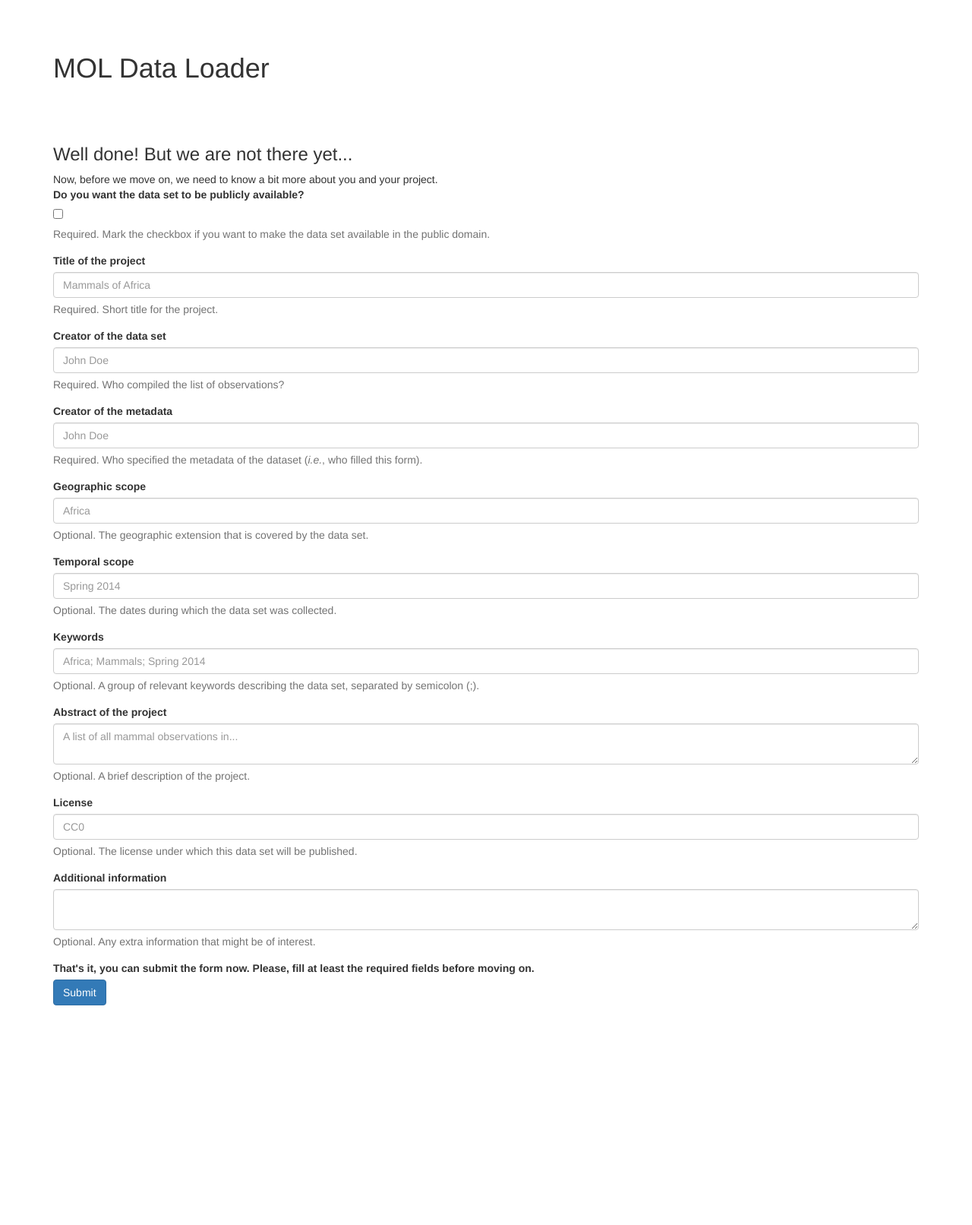
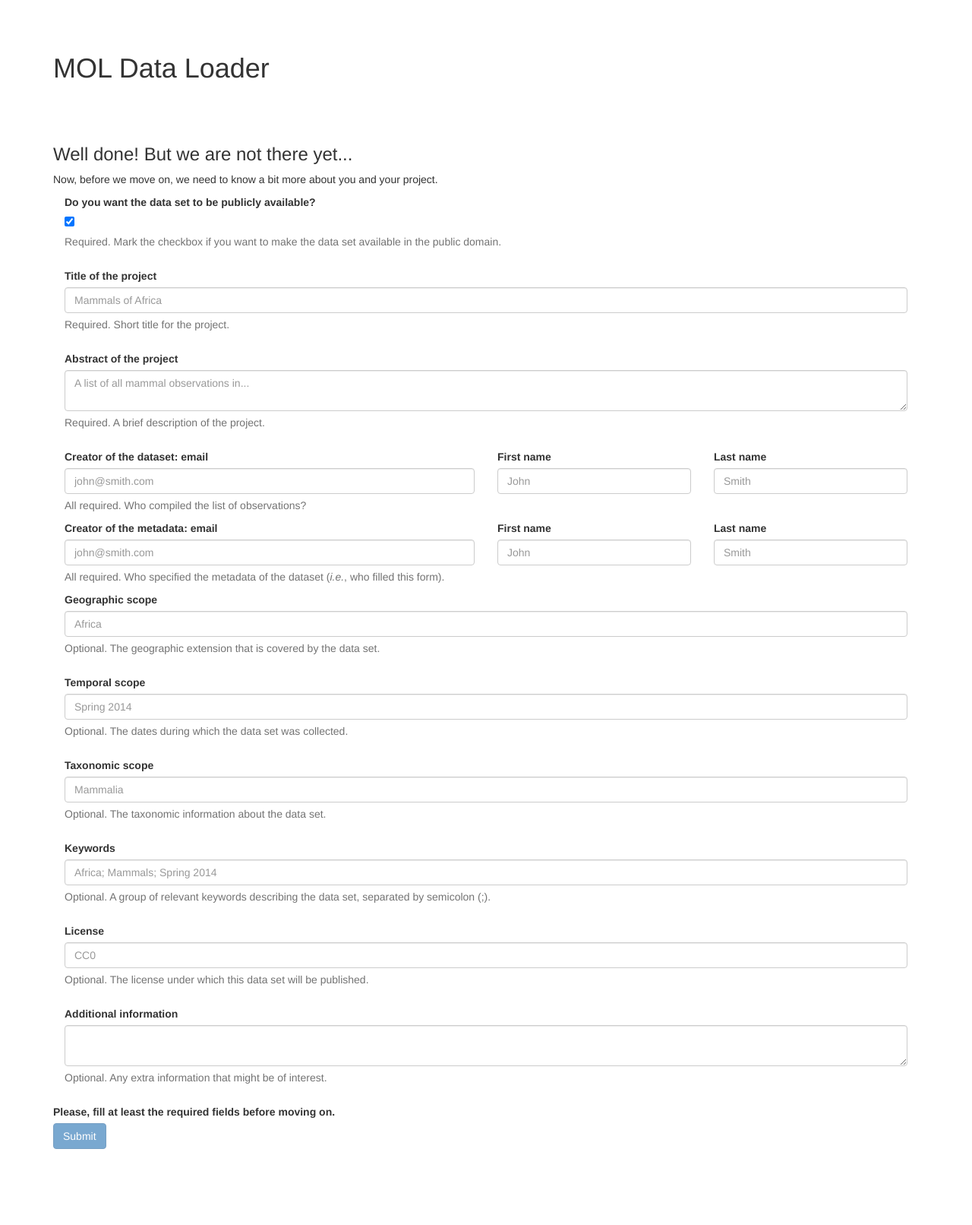
Before and after one commit to jotegui/mol-point-uploader, a Flask app: page /metadata in a window 1280 px wide. Shown: the whole page at 76% size. Before the commit the page ends 1323 px from the top, so only its background shows below. Run offline with Flask 2, Linux system fonts and the light colour scheme; the visitor is signed in with stand-in values (Sample User, id 1); some libraries are stand-ins or nearby versions.

Commit message:
Creation of eml.xml added

```diff
--- a/observation_loader/static/app.js
+++ b/observation_loader/static/app.js
@@ -36,4 +36,9 @@
     }
   });
 
+  // Metadata form controller
+  app.controller('FormController', function() {
+
+  });
+
 }) ();
--- a/observation_loader/static/style.css
+++ b/observation_loader/static/style.css
@@ -1,7 +1,7 @@
 .ng-invalid.ng-dirty {
-  border-color: "FA787E"
+  border-color: red
 }
 
 .ng-valid.ng-dirty {
-  border-color: "78FA89"
+  border-color: green
 }
--- a/observation_loader/templates/metadata.html
+++ b/observation_loader/templates/metadata.html
@@ -5,11 +5,13 @@
             <h3>Well done! But we are not there yet...</h3>
 
             <div>
-            Now, before we move on, we need to know a bit more about you and your project.
+                <p>
+                    Now, before we move on, we need to know a bit more about you and your project.
+                </p>
             </div>
 
             <!-- Publicly available -->
-            <div class="form-group">
+            <div class="form-group col-md-12">
                 <label for="public" class="control-label">Do you want the data set to be publicly available?</label>
                 <div>
                     <input type="checkbox" id="public" name="public" ng-model="formCtrl.formData.public" ng-checked="1">
@@ -18,7 +20,7 @@
             </div>
 
             <!-- Title -->
-            <div class="form-group">
+            <div class="form-group col-md-12">
                 <label for="title" class="control-label">Title of the project</label>
                 <div>
                     <input type="text" class="form-control" id="title" name="title" ng-model="formCtrl.formData.title" placeholder="Mammals of Africa" required>
@@ -26,26 +28,56 @@
                 </div>
             </div>
 
+            <!-- Abstract -->
+            <div class="form-group col-md-12">
+                <label for="abstract" class="control-label">Abstract of the project</label>
+                <div>
+                    <textarea class="form-control" id="abstract" name="abstract" ng-model="formCtrl.formData.abstract" placeholder="A list of all mammal observations in..." required></textarea>
+                    <span class="help-block">Required. A brief description of the project.</span>
+                </div>
+            </div>
+
             <!-- Resource creator -->
             <div class="form-group">
-                <label for="resource_creator" class="control-label">Creator of the data set</label>
-                <div>
-                   <input type="text" class="form-control" id="resource_creator" name="resource_creator" ng-model="formCtrl.formData.resource_creator" placeholder="John Doe" required>
-                    <span class="help-block">Required. Who compiled the list of observations?</span>
+                <div class="col-md-6">
+                   <label for="resource_creator_email">Creator of the dataset: email</label>
+                   <input type="email" class="form-control" id="resource_creator_email" name="resource_creator_email" ng-model="formCtrl.formData.resource_creator_email" placeholder="john@smith.com" required>
+                   <span class="help-block">All required. Who compiled the list of observations?</span>
                 </div>
+                <div class="col-md-3">
+                   <label for="resource_creator_first_name">First name</label>
+                   <input type="text" class="form-control" id="resource_creator_first_name" name="resource_creator_first_name" ng-model="formCtrl.formData.resource_creator_first_name" placeholder="John" required>
+                   <span class="help-block">&nbsp</span>
+                </div>
+                <div class="col-md-3">
+                   <label for="resource_creator_last_name">Last name</label>
+                   <input type="text" class="form-control" id="resource_creator_last_name" name="resource_creator_last_name" ng-model="formCtrl.formData.resource_creator_last_name" placeholder="Smith" required>
+                   <span class="help-block">&nbsp</span>
+                </div>
+
             </div>
 
             <!-- Metadata creator -->
             <div class="form-group">
-                <label for="metadata_creator" class="control-label">Creator of the metadata</label>
-                <div>
-                   <input type="text" class="form-control" id="metadata_creator" name="metadata_creator" ng-model="formCtrl.formData.metadata_creator" placeholder="John Doe" required>
-                    <span class="help-block">Required. Who specified the metadata of the dataset (<i>i.e.</i>, who filled this form).</span>
+                <div class="col-md-6">
+                   <label for="metadata_creator_email">Creator of the metadata: email</label>
+                   <input type="email" class="form-control ng-pristine ng-invalid" id="metadata_creator_email" name="metadata_creator_email" ng-model="formCtrl.formData.metadata_creator_email" placeholder="john@smith.com" required>
+                   <span class="help-block">All required. Who specified the metadata of the dataset (<i>i.e.</i>, who filled this form).</span>
+                </div>
+                <div class="col-md-3">
+                   <label for="metadata_creator_first_name">First name</label>
+                   <input type="text" class="form-control" id="metadata_creator_first_name" name="metadata_creator_first_name" ng-model="formCtrl.formData.metadata_creator_first_name" placeholder="John" required>
+                   <span class="help-block">&nbsp</span>
+                </div>
+                <div class="col-md-3">
+                   <label for="metadata_creator_last_name">Last name</label>
+                   <input type="text" class="form-control" id="metadata_creator_last_name" name="metadata_creator_last_name" ng-model="formCtrl.formData.metadata_creator_last_name" placeholder="Smith" required>
+                   <span class="help-block">&nbsp</span>
                 </div>
             </div>
 
             <!-- Geographic scope -->
-            <div class="form-group">
+            <div class="form-group col-md-12">
                 <label for="geographic_scope" class="control-label">Geographic scope</label>
                 <div>
                    <input type="text" class="form-control" id="geographic_scope" name="geographic_scope" ng-model="formCtrl.formData.geographic_scope" placeholder="Africa">
@@ -54,7 +86,7 @@
             </div>
 
             <!-- Temporal scope -->
-            <div class="form-group">
+            <div class="form-group col-md-12">
                 <label for="temporal_scope" class="control-label">Temporal scope</label>
                 <div>
                    <input type="text" class="form-control" id="temporal_scope" name="temporal_scope" ng-model="formCtrl.formData.temporal_scope" placeholder="Spring 2014">
@@ -62,8 +94,17 @@
                 </div>
             </div>
 
+            <!-- Taxonomic scope -->
+            <div class="form-group col-md-12">
+                <label for="taxonomic_scope" class="control-label">Taxonomic scope</label>
+                <div>
+                   <input type="text" class="form-control" id="taxonomic_scope" name="taxonomic_scope" ng-model="formCtrl.formData.taxonomic_scope" placeholder="Mammalia">
+                    <span class="help-block">Optional. The taxonomic information about the data set.</span>
+                </div>
+            </div>
+
             <!-- Keywords -->
-            <div class="form-group">
+            <div class="form-group col-md-12">
                 <label for="keywords" class="control-label">Keywords</label>
                 <div>
                    <input type="text" class="form-control" id="keywords" name="keywords" ng-model="formCtrl.formData.keywords" placeholder="Africa; Mammals; Spring 2014">
@@ -71,17 +112,8 @@
                 </div>
             </div>
 
-            <!-- Abstract -->
-            <div class="form-group">
-                <label for="abstract" class="control-label">Abstract of the project</label>
-                <div>
-                    <textarea class="form-control" id="abstract" name="abstract" ng-model="formCtrl.formData.abstract" placeholder="A list of all mammal observations in..."></textarea>
-                    <span class="help-block">Optional. A brief description of the project.</span>
-                </div>
-            </div>
-
             <!-- License -->
-            <div class="form-group">
+            <div class="form-group col-md-12">
                 <label for="license" class="control-label">License</label>
                 <div>
                    <input type="text" class="form-control" id="license" name="license" ng-model="formCtrl.formData.license" placeholder="CC0">
@@ -90,7 +122,7 @@
             </div>
 
             <!-- Additional information -->
-            <div class="form-group">
+            <div class="form-group col-md-12">
                 <label for="additional_information" class="control-label">Additional information</label>
                 <div>
                     <textarea class="form-control" id="additional_information" name="additional_information" ng-model="formCtrl.formData.additional_information" placeholder=""></textarea>
--- a/observation_loader/views.py
+++ b/observation_loader/views.py
@@ -1,4 +1,5 @@
 from observation_loader import app
+from dwca_templates import render_eml
 import uuid
 import os
 
@@ -57,8 +58,10 @@
     session.pop('file_uuid', None)
     session['file_uuid'] = file_uuid
 
+    # create the folder
+    os.mkdir(os.path.join(app.config['UPLOAD_FOLDER'], file_uuid))
     # and save the file
-    up_file.save(os.path.join(app.config['UPLOAD_FOLDER'], file_uuid+".csv"))
+    up_file.save(os.path.join(app.config['UPLOAD_FOLDER'], file_uuid, "occurrence.csv"))
 
     # Store headers
     session.pop('file_headers', None)
@@ -80,17 +83,12 @@
             "collector": 'collector'
         }
 
-        full_schema = {
-            "scientificName": 'scientificName',
-            "latitude": 'latitude',
-            "longitude": 'longitude',
-            "observationDate": 'observationDate',
-            "collector": 'collector',
-            "geodeticDatum": 'geodeticDatum',
-            "samplingMethod": 'samplingMethod',
-            "verbatimLocality": 'verbatimLocality',
-            "coordinateUncertainty": 'coordinateUncertainty'
-        }
+        full_schema = session['alignment']
+        full_schema["geodeticDatum"] = 'geodeticDatum'
+        full_schema["samplingMethod"] = 'samplingMethod'
+        full_schema["verbatimLocality"] = 'verbatimLocality'
+        full_schema["coordinateUncertainty"] = 'coordinateUncertainty'
+        print session['alignment']
 
         # Check if template was actually used
         missing = [x for x in session['alignment'] if x not in session['file_headers']]
@@ -156,7 +154,11 @@
 @app.route('/upload', methods=['GET', 'POST'])
 def upload():
 
-    # TODO: Parse content, create SQL and execute it
+    eml = render_eml(request)
+
+    eml_path = os.path.join(app.config['UPLOAD_FOLDER'], session['file_uuid'], "eml.xml")
+    with open(eml_path, 'w') as w:
+        w.write(eml)
 
     flash('File uploaded successfuly!')
     return redirect(url_for('main'))
```
Also changed, not shown: observation_loader/dwca_templates.py (added, +43 -0 lines), observation_loader/templates/eml.xml (added, +110 -0 lines), 2 other files.
